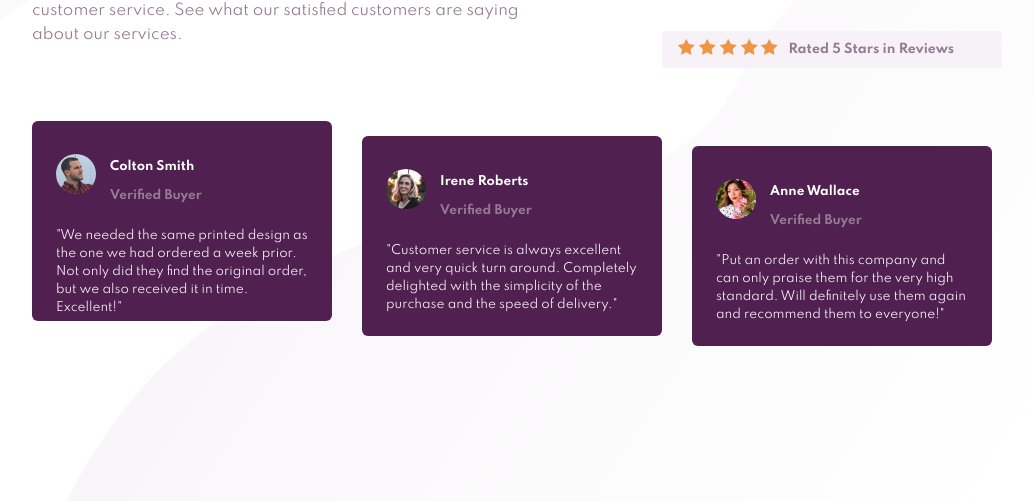
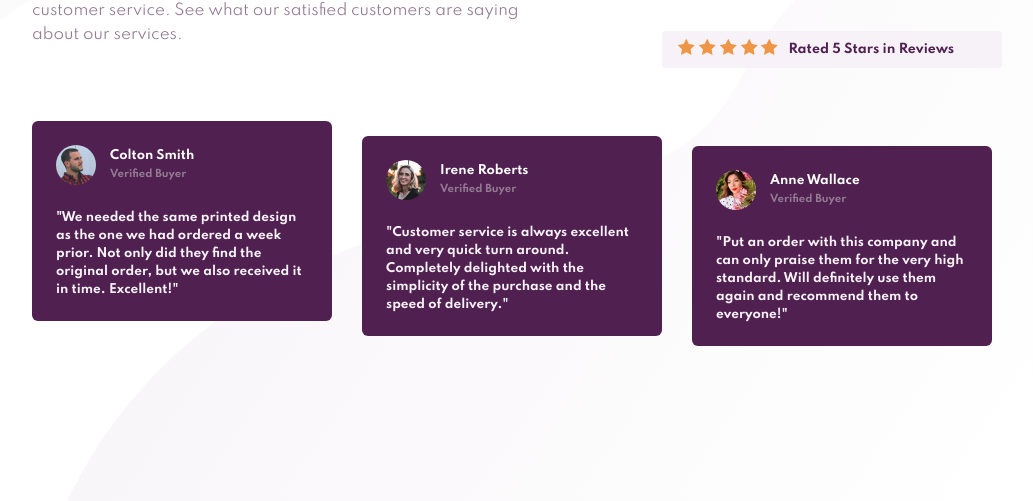
Before and after one commit to Wendller/social-proof, a plain HTML site: page index.html in a window 1280 px wide. Shown: the part 299-800 px from the top of the page, without its empty margins (128-1161 px from the left). Drawn offline with Linux system fonts and the light colour scheme.

Commit message:
Add h4 and h5 tag to message box. Change color light magenta to dark at scores

```diff
--- a/index.html
+++ b/index.html
@@ -88,8 +88,8 @@
           <div class="author">
             <img src="./images/image-colton.jpg" alt="Colton image">
             <div class="owner">
-              <p class="name">Colton Smith</p>
-              <p class="verified">Verified Buyer</p>
+              <h4 class="name">Colton Smith</h4>
+              <h5 class="verified">Verified Buyer</h5>
             </div>
           </div>
 
@@ -106,8 +106,8 @@
           <div class="author">
             <img src="./images/image-irene.jpg" alt="Colton image">
             <div class="owner">
-              <p class="name">Irene Roberts</p>
-              <p class="verified">Verified Buyer</p>
+              <h4 class="name">Irene Roberts</h4>
+              <h5 class="verified">Verified Buyer</h5>
             </div>
           </div>
 
@@ -123,8 +123,8 @@
           <div class="author">
             <img src="./images/image-anne.jpg" alt="Colton image">
             <div class="owner">
-              <p class="name">Anne Wallace</p>
-              <p class="verified">Verified Buyer</p>
+              <h4 class="name">Anne Wallace</h4>
+              <h5 class="verified">Verified Buyer</h5>
             </div>
           </div>
 
--- a/style.css
+++ b/style.css
@@ -73,12 +73,12 @@ section#header {
   padding: 8px 16px;
   background-color: var(--neutral-light-magenta);
   border-radius: 4px;
-  color: var(--neutral-dark-magenta);
+  color: var(--primary-dark-magenta);
 }
 
 
 .stars {
-  margin-right: 10PX;
+  margin-right: 10px;
 }
 
 #messages {
@@ -86,11 +86,11 @@ section#header {
   margin-top: 20px;
 }
 
-#messages :nth-child(2) {
+#messages .message + .message {
   margin-top: 15px;
 }
 
-#messages :nth-child(3) {
+#messages .message + .message + .message {
   margin-top: 25px;
 }
 
@@ -124,10 +124,12 @@ section#header {
 .verified {
   color: var(--neutral-dark-magenta);
   font-weight: bold;
+  margin-top: 0;
 }
 
 .text {
   color: var(--neutral-light-magenta);
   font-size: 12px;
   line-height: 18px;
+  font-weight: bold;
 }
```
